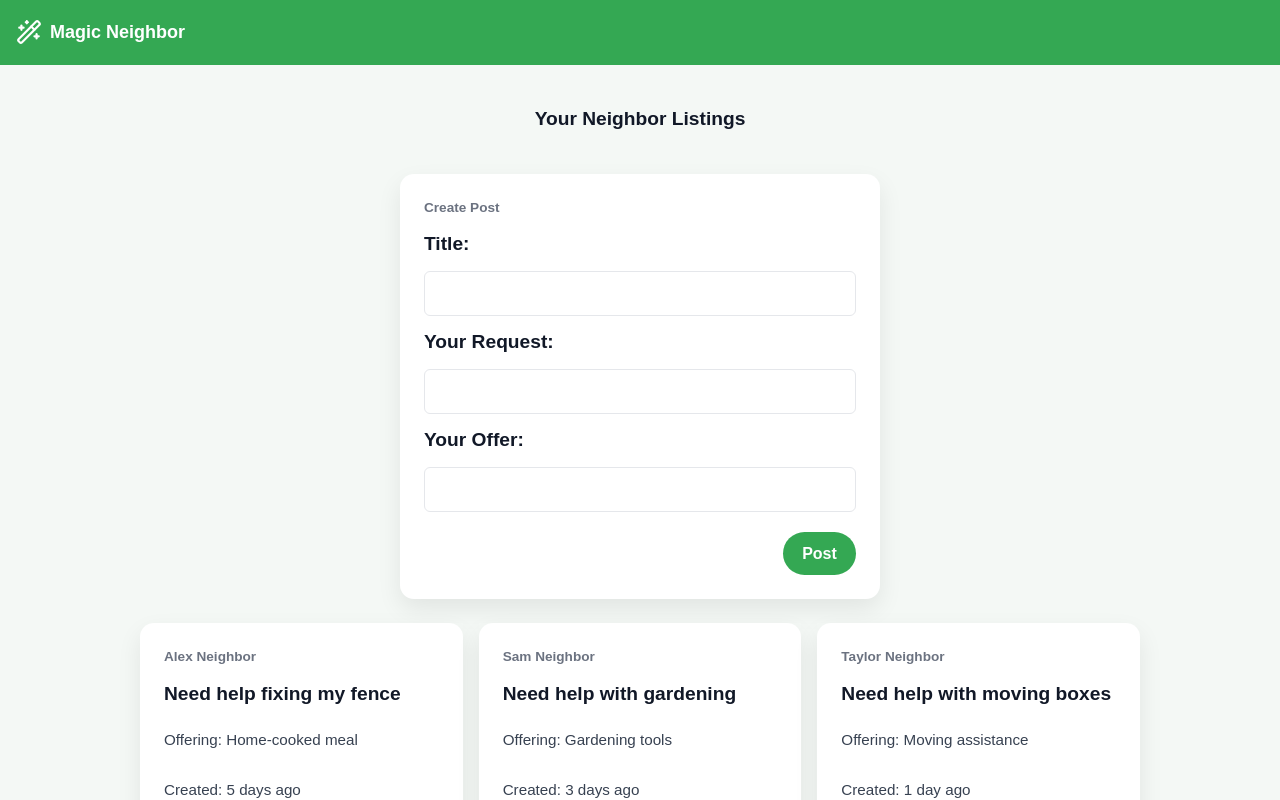
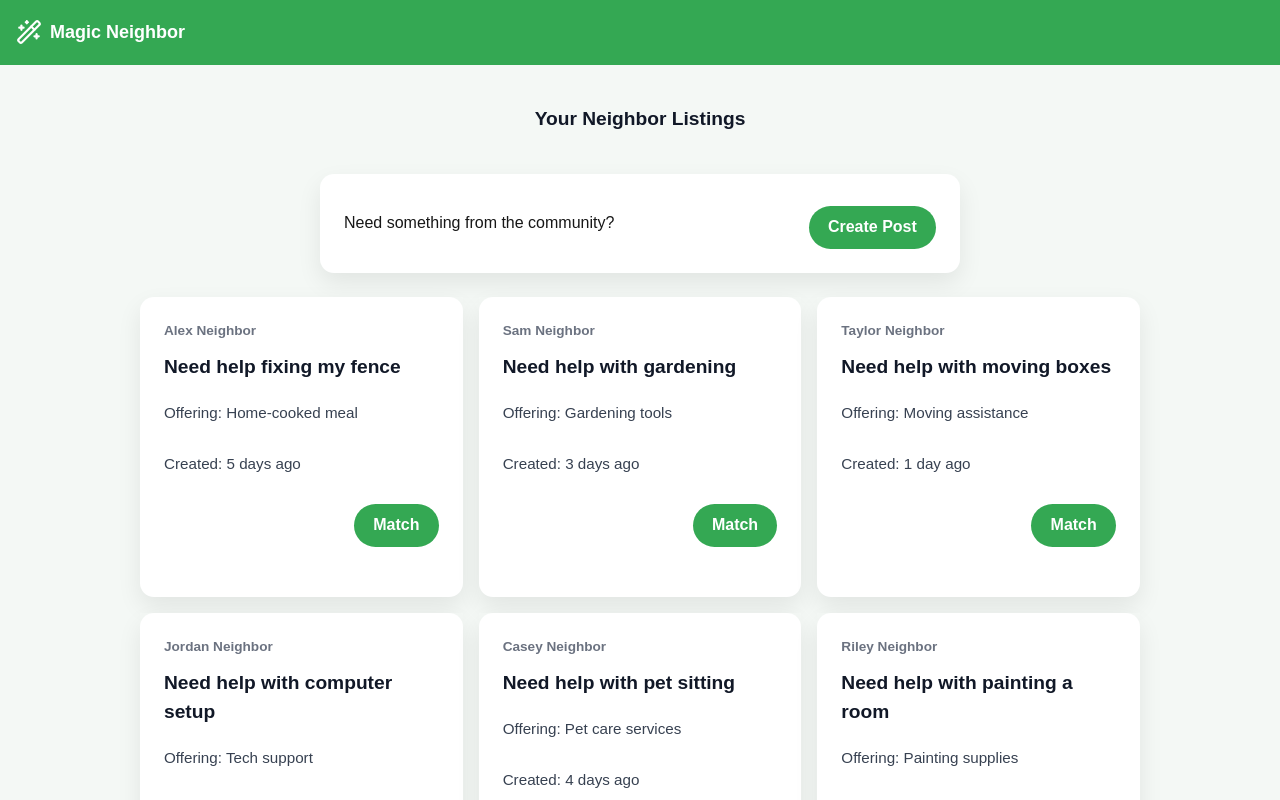
Before and after one commit to alecreates/HACKS2026, a Next.js app: page /feed in a window 1280 px wide. Shown: the top 800 px of the page. Built offline with nearby package versions, Linux system fonts and the light colour scheme.

Commit message:
feat: beautify create card

```diff
--- a/app/create/create.module.css
+++ b/app/create/create.module.css
@@ -2,7 +2,9 @@
     display: flex;
     align-items: center;
     justify-content: center;
-    background: #f4f8f5;
+    background: #0000;
+    width: 100%;
+    height: 100%;
 }
 
 .card {
--- a/app/feed/feed.module.css
+++ b/app/feed/feed.module.css
@@ -14,6 +14,51 @@
     font-weight: 700
 }
 
+.create_button {
+    margin-top: 0.5rem;
+    align-self: flex-end;
+    padding: 0.6rem 1.2rem;
+    border-radius: 999px;
+    border: none;
+    background: #34a853;
+    color: white;
+    font-weight: 600;
+    cursor: pointer;
+    transition: transform 0.15s ease, box-shadow 0.15s ease;
+}
+
+.create_popover {
+    align-items: center;
+    justify-content: center;
+    background: #34383555;
+    height: 100%;
+    width: 100%;
+}
+
+.create_container {
+    display: flex;
+    align-items: center;
+    justify-content: center;
+    background: #f4f8f5;
+}
+
+.create_card {
+    background: white;
+    width: 50%;
+    padding: 1.5rem;
+    border-radius: 14px;
+    display: flex;
+    flex-direction: row;
+    gap: 0.75rem;
+    box-shadow: 0 10px 25px rgba(0,0,0,0.08);
+    transition: transform 0.2s ease, box-shadow 0.2s ease;
+    justify-content: space-between;
+    p {
+        margin-top: auto;
+        margin-bottom: auto;
+    }
+}
+
 .feed-grid {
     display: grid;
     grid-template-columns: repeat(3, minmax(250px, 1fr));
--- a/app/feed/page.tsx
+++ b/app/feed/page.tsx
@@ -26,8 +26,18 @@ const Feed = ({ }: FeedProps) => {
       <div className={styles.title}>
         Your Neighbor Listings
       </div>
-      <Create></Create>
+
+      <div className={styles.create_container}>
+        <div className={styles.create_card}>
+          <p>Need something from the community?</p>
+          <button className={styles.create_button} popoverTarget="create">Create Post</button>
+        </div>
+      </div>
+      <div popover="" id="create" className={styles.create_popover}>
+        <Create></Create>
+      </div>
       <br/>
+
       <div className={styles["feed-grid"]}>
         <Listing displayName="Alex Neighbor" request="Need help fixing my fence" offer="Home-cooked meal" createdAt="5 days ago" />
         <Listing displayName="Sam Neighbor" request="Need help with gardening" offer="Gardening tools" createdAt="3 days ago" />
```
